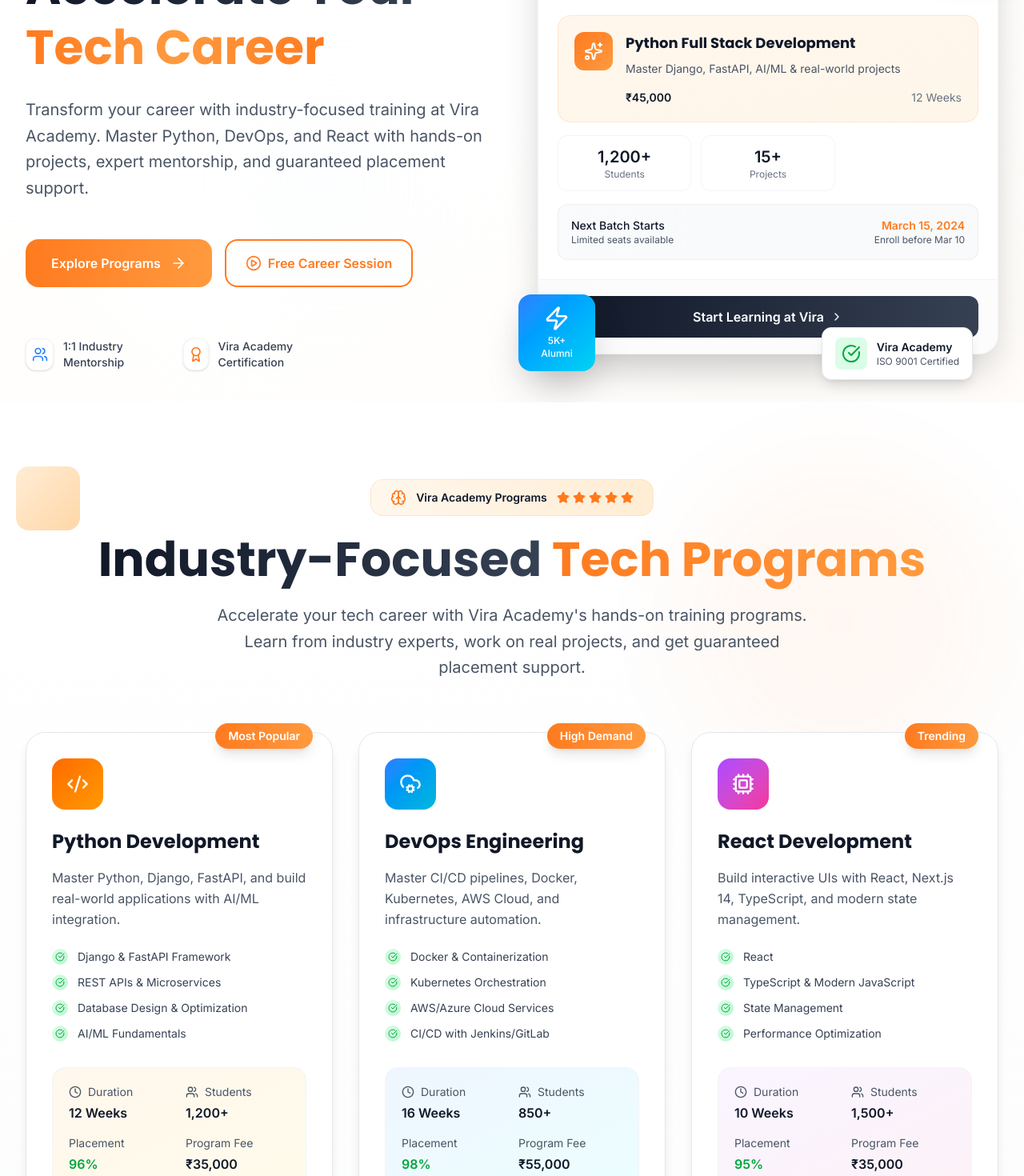
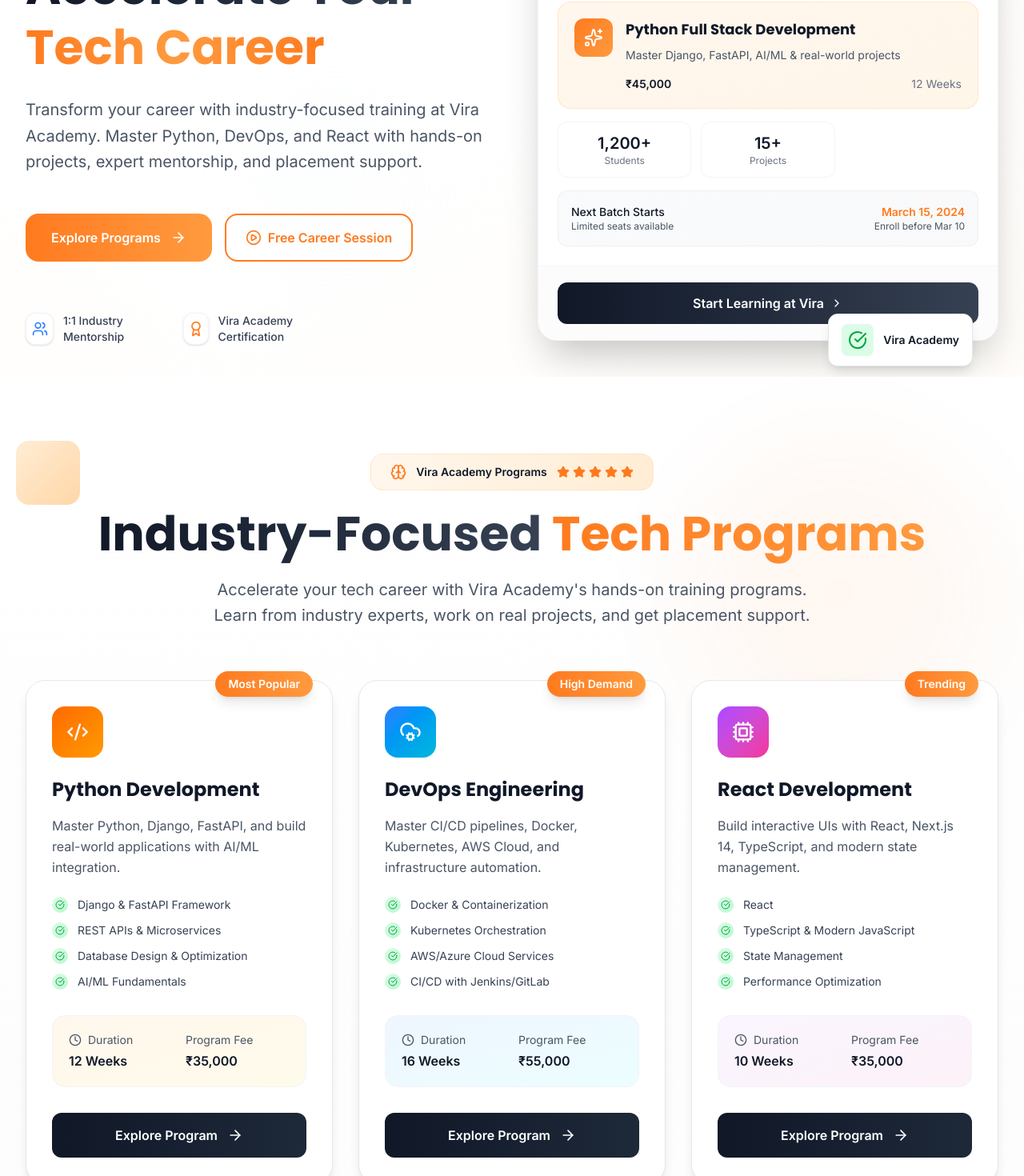
Before and after one commit to ak-z-world/Website-Vira, a Next.js app: page / in a window 1280 px wide. Shown: the part 400-1870 px from the top of the page at 80% size. Built offline with nearby package versions, Linux system fonts and the light colour scheme.

Commit message:
bugs fixed

```diff
--- a/app/components/Courses.tsx
+++ b/app/components/Courses.tsx
@@ -380,8 +380,6 @@
   icon: React.ReactNode;
   duration: string;
   level: string;
-  students: string;
-  placementRate: string;
   price: string;
   color: string;
   bgGradient: string;
@@ -399,8 +397,6 @@
       icon: <Code2 className="w-5 h-5 sm:w-6 sm:h-6 md:w-7 md:h-7" />,
       duration: "12 Weeks",
       level: "Beginner to Advanced",
-      students: "1,200+",
-      placementRate: "96%",
       price: "₹35,000",
       color: "from-orange-500 to-amber-500",
       bgGradient: "bg-gradient-to-br from-orange-50 to-amber-50",
@@ -422,8 +418,6 @@
       icon: <CloudCog className="w-5 h-5 sm:w-6 sm:h-6 md:w-7 md:h-7" />,
       duration: "16 Weeks",
       level: "Intermediate to Advanced",
-      students: "850+",
-      placementRate: "98%",
       price: "₹55,000",
       color: "from-blue-500 to-cyan-500",
       bgGradient: "bg-gradient-to-br from-blue-50 to-cyan-50",
@@ -445,8 +439,6 @@
       icon: <Cpu className="w-5 h-5 sm:w-6 sm:h-6 md:w-7 md:h-7" />,
       duration: "10 Weeks",
       level: "Beginner to Advanced",
-      students: "1,500+",
-      placementRate: "95%",
       price: "₹35,000",
       color: "from-purple-500 to-pink-500",
       bgGradient: "bg-gradient-to-br from-purple-50 to-pink-50",
@@ -507,7 +499,7 @@
           <p className="text-base sm:text-lg md:text-xl text-gray-600 max-w-3xl mx-auto px-4 sm:px-0 leading-relaxed">
             Accelerate your tech career with Vira Academy's hands-on training
             programs. Learn from industry experts, work on real projects, and
-            get guaranteed placement support.
+            get placement support.
           </p>
         </div>
 
@@ -572,23 +564,7 @@
                         {course.duration}
                       </div>
                     </div>
-                    <div>
-                      <div className="flex items-center gap-1 sm:gap-2 text-xs sm:text-sm text-gray-600 mb-1">
-                        <Users className="w-3 h-3 sm:w-4 sm:h-4" />
-                        Students
-                      </div>
-                      <div className="font-bold text-gray-900 text-sm sm:text-base">
-                        {course.students}
-                      </div>
-                    </div>
-                    <div>
-                      <div className="text-xs sm:text-sm text-gray-600 mb-1">
-                        Placement
-                      </div>
-                      <div className="font-bold text-green-600 text-sm sm:text-base">
-                        {course.placementRate}
-                      </div>
-                    </div>
+
                     <div>
                       <div className="text-xs sm:text-sm text-gray-600 mb-1">
                         Program Fee
--- a/app/components/Cta.tsx
+++ b/app/components/Cta.tsx
@@ -98,7 +98,7 @@
                 <p className="text-xl text-gray-600 max-w-3xl mx-auto leading-relaxed mb-10">
                   Join thousands of successful graduates who transformed their
                   careers with industry-focused training, hands-on projects, and
-                  guaranteed placement support.
+                  placement support.
                 </p>
               </div>
 
--- a/app/components/Features.tsx
+++ b/app/components/Features.tsx
@@ -113,7 +113,6 @@
 
   const learningMethods = [
     { icon: <Clock className="w-5 h-5" />, text: "Flexible Learning Schedule" },
-    { icon: <Globe className="w-5 h-5" />, text: "Lifetime Course Access" },
     {
       icon: <ShieldCheck className="w-5 h-5" />,
       text: "100% Pratical Learning ",
@@ -170,7 +169,7 @@
         </div>
 
         {/* Learning Methods */}
-        <div className="grid grid-cols-2 md:grid-cols-4 gap-6 mb-16">
+        <div className="grid grid-cols-2 md:grid-cols-3 gap-6 mb-16 justify-items-center max-w-4xl mx-auto">
           {learningMethods.map((method, index) => (
             <div
               key={index}
--- a/app/components/Hero.tsx
+++ b/app/components/Hero.tsx
@@ -177,7 +177,7 @@
                 <p className="text-xl text-gray-600 leading-relaxed max-w-2xl">
                   Transform your career with industry-focused training at Vira
                   Academy. Master Python, DevOps, and React with hands-on
-                  projects, expert mentorship, and guaranteed placement support.
+                  projects, expert mentorship, and placement support.
                 </p>
               </div>
 
@@ -363,13 +363,6 @@
                 </div>
               </div>
 
-              <div className="absolute -bottom-6 -left-6 w-24 h-24 bg-gradient-to-br from-blue-500 to-cyan-400 rounded-2xl flex items-center justify-center text-white shadow-2xl animate-float-delay">
-                <div className="text-center p-4">
-                  <Zap className="w-8 h-8 mx-auto mb-1" />
-                  <div className="text-xs font-medium">5K+ Alumni</div>
-                </div>
-              </div>
-
               {/* Trust Badge */}
               <div className="absolute -bottom-8 right-8 bg-white px-4 py-3 rounded-xl shadow-lg border border-gray-200">
                 <div className="flex items-center gap-3">
@@ -379,9 +372,6 @@
                   <div>
                     <div className="text-sm font-semibold text-gray-900">
                       Vira Academy
-                    </div>
-                    <div className="text-xs text-gray-600">
-                      ISO 9001 Certified
                     </div>
                   </div>
                 </div>
--- a/app/contact/page.tsx
+++ b/app/contact/page.tsx
@@ -176,8 +176,8 @@
 
       {/* Contact Grid */}
       <section className="py-16 bg-white">
-        <div className="section-padding">
-          <div className="grid md:grid-cols-2 lg:grid-cols-4 gap-6 max-w-6xl mx-auto">
+        <div className="section-padding flex justify-center">
+          <div className="grid md:grid-cols-2 lg:grid-cols-3 gap-6 max-w-6xl mx-auto">
             {contactInfo.map((info, index) => (
               <div
                 key={index}
--- a/app/courses/python/page.tsx
+++ b/app/courses/python/page.tsx
@@ -8,13 +8,11 @@
     description: 'Become an expert in Python programming and Django framework to build robust, scalable web applications and APIs.',
     duration: '10 Weeks',
     level: 'Beginner to Professional',
-    students: '1,800+',
     fee: '₹35,000',
     originalFee: '₹40,000',
     nextBatch: 'March 20, 2024',
     seatsLeft: '8',
     rating: '4.9',
-    reviews: '512',
   };
 
   const modules = [
@@ -53,8 +51,6 @@
     { icon: <Clock className="w-5 h-5" />, text: '100+ hours of live instruction' },
     { icon: <FileCode className="w-5 h-5" />, text: '10+ real Django projects' },
     { icon: <Users className="w-5 h-5" />, text: 'Personal mentorship sessions' },
-    { icon: <Briefcase className="w-5 h-5" />, text: 'Direct placement opportunities' },
-    { icon: <Database className="w-5 h-5" />, text: 'Lifetime course updates' },
   ];
 
   const outcomes = [
@@ -73,10 +69,6 @@
     { name: 'Django 4.2+', icon: <Layout className="w-4 h-4" /> },
     { name: 'PostgreSQL', icon: <Database className="w-4 h-4" /> },
     { name: 'Django REST Framework', icon: <Server className="w-4 h-4" /> },
-    { name: 'Git & GitHub', icon: <GitBranch className="w-4 h-4" /> },
-    { name: 'Docker', icon: <Cloud className="w-4 h-4" /> },
-    { name: 'Pytest', icon: <TestTube className="w-4 h-4" /> },
-    { name: 'Celery', icon: <Cpu className="w-4 h-4" /> },
   ];
 
   return (
@@ -113,17 +105,15 @@
                 </p>
 
                 <div className="grid grid-cols-2 md:grid-cols-3 gap-4 mb-8">
-                  <div className="bg-white border border-gray-100 rounded-xl p-4 text-center hover:shadow-lg transition-shadow">
-                    <div className="text-2xl font-bold text-gray-900 mb-1">{courseDetails.duration}</div>
+                  <div className="bg-white border border-gray-100 rounded-xl p-4 hover:shadow-lg transition-shadow flex flex-col justify-center items-center text-center h-full">
+                    <div className="text-2xl font-bold text-gray-900 mb-1">
+                      {courseDetails.duration}
+                    </div>
                     <div className="text-sm text-gray-600">Duration</div>
                   </div>
                   <div className="bg-white border border-gray-100 rounded-xl p-4 text-center hover:shadow-lg transition-shadow">
                     <div className="text-2xl font-bold text-gray-900 mb-1">{courseDetails.level}</div>
                     <div className="text-sm text-gray-600">Level</div>
-                  </div>
-                  <div className="bg-white border border-gray-100 rounded-xl p-4 text-center hover:shadow-lg transition-shadow">
-                    <div className="text-2xl font-bold text-gray-900 mb-1">{courseDetails.students}</div>
-                    <div className="text-sm text-gray-600">Alumni</div>
                   </div>
 
                 </div>
@@ -345,14 +335,6 @@
                       <span className="text-2xl font-bold text-orange-400">65%</span>
                     </div>
                     <div className="flex items-center justify-between p-4 bg-white/5 rounded-xl">
-                      <span className="text-gray-300">Placement Rate</span>
-                      <span className="text-2xl font-bold text-orange-400">96%</span>
-                    </div>
-                    <div className="flex items-center justify-between p-4 bg-white/5 rounded-xl">
-                      <span className="text-gray-300">Hiring Partners</span>
-                      <span className="text-2xl font-bold text-orange-400">50+</span>
-                    </div>
-                    <div className="flex items-center justify-between p-4 bg-white/5 rounded-xl">
                       <span className="text-gray-300">Project Completion</span>
                       <span className="text-2xl font-bold text-orange-400">98%</span>
                     </div>
--- a/app/layouts/Footer.tsx
+++ b/app/layouts/Footer.tsx
@@ -10,7 +10,7 @@
   ];
 
   const courses = [
-    { label: 'Python & Django', href: '/courses/python-django' },
+    { label: 'Python & Django', href: '/courses/python' },
     { label: 'DevOps Engineering', href: '/courses/devops' },
     { label: 'React Development', href: '/courses/react' },
 
```
Also changed, not shown: app/courses/devops/page.tsx (+6 -18 lines), app/courses/react/page.tsx (+6 -13 lines).
